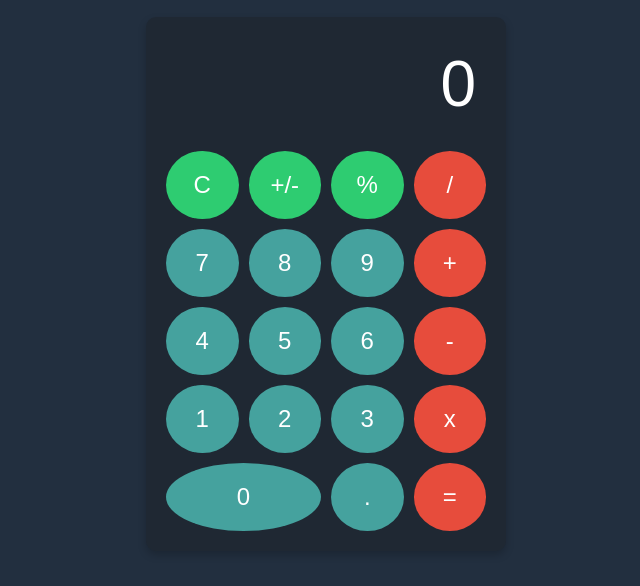
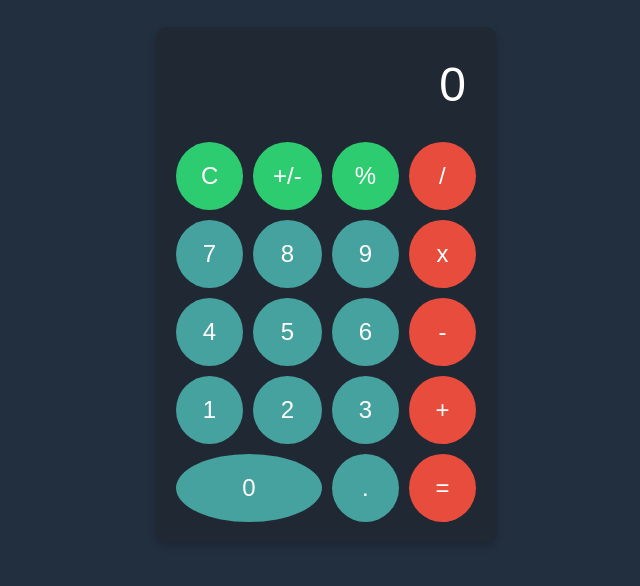
Before and after one commit to davidlieu1/react-calculator, a React (Create React App) app: page / in a window 1280 px wide. Shown: the part 116-702 px from the top of the page, without its empty margins (314-954 px from the left). Built offline with nearby package versions, Linux system fonts and the light colour scheme.

Commit message:
Dynamic Text + bug fixes

```diff
--- a/src/App.css
+++ b/src/App.css
@@ -5,7 +5,7 @@
   height: 100vh;
 }
 .calculator {
-  width: 320px;
+  width: 300px;
   margin: 0 auto;
   padding: 20px;
   background-color: #1f2833;
@@ -13,13 +13,6 @@
   box-shadow: 0px 4px 8px rgba(0, 0, 0, 0.2);
   color: #fff;
   font-family: Arial, sans-serif;
-}
-
-.display {
-  font-size: 64px;
-  margin-bottom: 20px;
-  padding: 10px;
-  text-align: right;
 }
 
 .buttons {
--- a/src/App.js
+++ b/src/App.js
@@ -1,6 +1,6 @@
 import React, { useState } from 'react';
 import './App.css';
-
+import ValueDisplay from './ValueDisplay.js';
 
 function App() {
   /*/
@@ -24,16 +24,9 @@ function App() {
     then decides which variable(var1/var2) will be modified
   /*/
   const handleVar = (value) =>{
-    if(after1 && (value == '-1' || value == '.1' || value == '.')){
-      handleNum(value, var1, setVar1, after1);
-    }
-    if(after1){
-      setVar1('0');
-    }
-    if(after2){
-      setVar2('0');
-    }
-    if(useAns){
+    if(after1 && (value === '-1' || value === '.01')){
+      handleNum(value, var1, setVar1, false);
+    }else if(useAns){
       handleNum(value, var1, setVar1, after1);
       setAfter1(false);
     }else{
@@ -48,36 +41,53 @@ function App() {
     slate(bool) indicates whether or not to clear the variable before appending.
   /*/
   const handleNum = (value, variable, setVariable, slate) => {
-    if(value === '-1' || value === '.01'){
-      let ans = eval(variable+'*'+value).toString();
+    let currVal = variable;
+    if(slate){
+      currVal = '0';
+    }
+    if(value === '.01'){
+      let ans = eval(currVal+'*'+value).toString();
       setVariable(ans);
       setDisplay(ans);
     }
     else if(value == '.'){
       let decimal = false;
-      for(let i = 0; i < variable.length; i++){
-        if(variable[i] == '.'){
+      for(let i = 0; i < currVal.length; i++){
+        if(currVal[i] == '.'){
           decimal = true;
         }
       }
       if(!decimal){
-        setVariable(variable+'.')
-        setDisplay(variable+'.')
+        let ans = currVal+'.';
+        setVariable(ans);
+        setDisplay(ans);
       }
-    }else if(variable === '0' || display === 'Error' || slate){
+    }else if(value === '-1'){
+      if(currVal[0] === '-'){
+        let ans = currVal.slice(1);
+        setVariable(ans);
+        setDisplay(ans);
+      }else{
+        let ans = '-'+currVal;
+        setVariable(ans);
+        setDisplay(ans);
+      }
+    }else if(currVal === '0' || display === 'Error' || slate){
       setVariable(value);
       setDisplay(value);
+    }else if(currVal === '-0'){
+      let ans = '-'+value;
+      setVariable(ans);
+      setDisplay(ans);
     }else{
-      setVariable(variable+value);
-      setDisplay(variable+value);
+      let ans = currVal+value;
+      setVariable(ans);
+      setDisplay(ans);
     }
   };
   const handleOperation = (value) => {
-    if(useAns){
-      setVar2(var1);
-      setAns(false);
-      setAfter1(false);
-    }
+    setAns(false);
+    setAfter1(false);
     setOperation(value);
   }
   /*/
@@ -87,6 +97,10 @@ function App() {
     setDisplay('0');
     setVar1('0');
     setVar2('0');
+    setAns(true);
+    setAfter1(true);
+    setAfter2(true);
+    setOperation('');
   };
   /*/
     evaluates expression given var1 operation var2
@@ -109,7 +123,7 @@ function App() {
   return (
     <div className='calculator-container'>
       <div className="calculator">
-        <div className="display">{display}</div>
+        <ValueDisplay value = {display}/>
         <div className="buttons">
 
           <button className='button-another' onClick={() => handleClear()}>C</button>
@@ -119,7 +133,7 @@ function App() {
           <button onClick={() => handleVar('7')}>7</button>
           <button onClick={() => handleVar('8')}>8</button>
           <button onClick={() => handleVar('9')}>9</button>
-          <button className='button-operation' onClick={() => handleOperation('+')}>+</button>
+          <button className='button-operation' onClick={() => handleOperation('*')}>x</button>
           <button onClick={() => handleVar('4')}>4</button>
           <button onClick={() => handleVar('5')}>5</button>
           <button onClick={() => handleVar('6')}>6</button>
@@ -127,7 +141,7 @@ function App() {
           <button onClick={() => handleVar('1')}>1</button>
           <button onClick={() => handleVar('2')}>2</button>
           <button onClick={() => handleVar('3')}>3</button>
-          <button className='button-operation' onClick={() => handleOperation('*')}>x</button>
+          <button className='button-operation' onClick={() => handleOperation('+')}>+</button>
           <button className='big' onClick={() => handleVar('0')}>0</button>
           <button onClick={() => handleVar('.')}>.</button>
           <button className='button-operation' onClick={() => handleEval()}>=</button>
--- /dev/null
+++ b/src/ValueDisplay.css
@@ -0,0 +1,29 @@
+.value-display {
+    max-width:100%;
+    height: 55px;
+    margin-bottom: 20px;
+    padding: 10px;
+    text-align: right;
+  }
+
+.font1{
+    font-size: 48px;
+}
+.font2{
+    font-size: 44px;
+}
+.font3{
+    font-size: 40px;
+}
+.font4{
+    font-size: 36px;
+}
+.font5{
+    font-size: 32px;
+}
+.font6{
+    font-size: 28px;
+}
+.font7{
+    font-size: 24px;
+}
--- /dev/null
+++ b/src/ValueDisplay.js
@@ -0,0 +1,31 @@
+import React from 'react';
+import './ValueDisplay.css';
+
+const ValueDisplay = ({ value }) => {
+    const determineFontSize = (value) => {
+      if (value.length<10) {
+        return 'font1';
+      } else if (value.length<11) {
+        return 'font2';
+      } else if (value.length<12) {
+        return 'font3';
+      } else if (value.length<13) {
+        return 'font4';
+      } else if (value.length<14) {
+        return 'font5';
+      } else if (value.length<15) {
+        return 'font6';
+      } else {
+        return 'font7';
+      }
+    };
+
+    const fontSizeClass = determineFontSize(value);
+
+    return (
+      <div className={`value-display ${fontSizeClass}`}>
+        {value}
+      </div>
+    );
+  };
+export default ValueDisplay;
```
